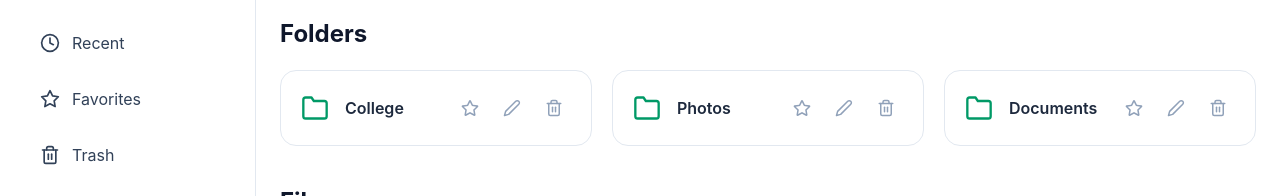
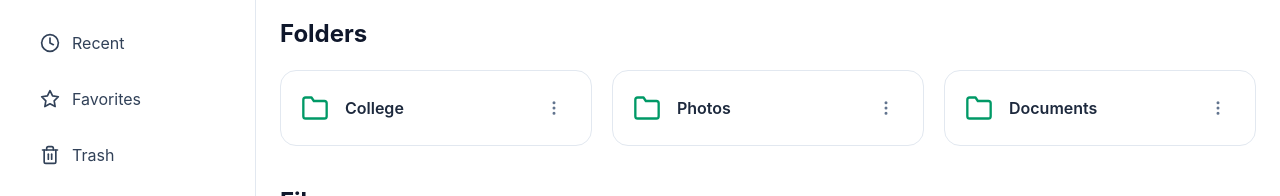
Before and after one commit to DwarkadhishKapse/cloud-storage-platform, a React (Vite) app in the folder client/: page / in a window 1280 px wide. Shown: the part 213-409 px from the top of the page. Built offline with nearby package versions, Linux system fonts and the light colour scheme.

Commit message:
feat: add folder actions menu with outside click handling

```diff
--- /dev/null
+++ b/client/src/components/FolderActionsMenu.jsx
@@ -0,0 +1,103 @@
+import React, { useEffect, useRef, useState } from "react";
+import { FiMoreVertical, FiEdit2, FiShare2, FiTrash2 } from "react-icons/fi";
+import { FaStar, FaRegStar } from "react-icons/fa";
+
+const FolderActionsMenu = ({
+  isFavorite,
+  onFavorite,
+  onEdit,
+  onShare,
+  onDelete,
+}) => {
+  const [isOpen, setIsOpen] = useState(false);
+
+  const menuRef = useRef(null);
+
+  useEffect(() => {
+    const handleClickOutside = (e) => {
+      if (menuRef.current && !menuRef.current.contains(e.target)) {
+        setIsOpen(false);
+      }
+    };
+
+    document.addEventListener("mousedown", handleClickOutside);
+
+    return () => {
+      document.removeEventListener("mousedown", handleClickOutside);
+    };
+  }, []);
+  return (
+    <div ref={menuRef} className="relative">
+      <button
+        onClick={(e) => {
+          e.stopPropagation();
+          setIsOpen((prev) => !prev);
+        }}
+        className="rounded-xl p-2 text-slate-500 transition-colors hover:bg-slate-100"
+      >
+        <FiMoreVertical size={18} />
+      </button>
+
+      {isOpen && (
+        <div
+          onClick={(e) => e.stopPropagation()}
+          className="absolute right-0 top-12 z-10 w-52 overflow-hidden rounded-2xl border border-slate-200 bg-white shadow-xl"
+        >
+          <button
+            onClick={() => {
+              onFavorite?.();
+              setIsOpen(false);
+            }}
+            className="flex w-full items-center gap-3 px-4 py-3 text-left text-slate-700 transition-colors hover:bg-slate-50"
+          >
+            {isFavorite ? (
+              <FaStar className="text-yellow-500" />
+            ) : (
+              <FaRegStar className="text-slate-400" />
+            )}
+            <span>
+              {isFavorite ? "Remove from Favorites" : "Add to Favorites"}
+            </span>
+          </button>
+
+          <button
+            onClick={() => {
+              onEdit?.();
+              setIsOpen(false);
+            }}
+            className="flex w-full items-center gap-3 px-4 py-3 text-left text-slate-700 transition-colors hover:bg-slate-50"
+          >
+            <FiEdit2 />
+            <span>Rename</span>
+          </button>
+
+          <button
+            onClick={() => {
+              onShare?.();
+              setIsOpen(false);
+            }}
+            className="flex w-full items-center gap-3 px-4 py-3 text-left text-slate-400 transition-colors hover:bg-slate-50"
+          >
+            <FiShare2 />
+            <span>Share (Coming Soon)</span>
+          </button>
+
+          <div className="mx-3 border-t border-slate-100" />
+
+          <button
+            onClick={() => {
+              onDelete?.();
+              setIsOpen(false);
+            }}
+            className="flex w-full items-center gap-3 px-4 py-3 text-left text-red-600 transition-colors hover:bg-red-50"
+          >
+            <FiTrash2 />
+            <span>Move to Trash</span>
+          </button>
+        </div>
+      )}
+    </div>
+  );
+};
+
+export default FolderActionsMenu;
--- a/client/src/components/FolderCard.jsx
+++ b/client/src/components/FolderCard.jsx
@@ -1,5 +1,5 @@
-import { FiFolder, FiTrash2, FiEdit2 } from "react-icons/fi";
-import { FaStar, FaRegStar } from "react-icons/fa";
+import { FiFolder } from "react-icons/fi";
+import FolderActionsMenu from "./FolderActionsMenu";
 
 const FolderCard = ({
   name,
@@ -12,52 +12,19 @@ const FolderCard = ({
   return (
     <div
       onClick={onClick}
-      className="flex justify-between cursor-pointer items-center gap-4 rounded-2xl border border-slate-200 bg-white p-5 transition-all duration-200 hover:border-emerald-300 hover:shadow-md"
+      className="flex cursor-pointer items-center justify-between gap-4 rounded-2xl border border-slate-200 bg-white p-5 transition-all duration-200 hover:border-emerald-300 hover:shadow-md"
     >
-      <div className="flex items-center gap-4">
-        <FiFolder size={28} className="text-emerald-600" />
-        <h3 className="font-semibold text-slate-800">{name}</h3>
+      <div className="flex min-w-0 items-center gap-4">
+        <FiFolder size={28} className="shrink-0 text-emerald-600" />
+        <h3 className="truncate font-semibold text-slate-800">{name}</h3>
       </div>
 
-      <div className="flex items-center gap-2">
-        <button
-          onClick={(e) => {
-            e.stopPropagation();
-            if (onFavorite) {
-              onFavorite();
-            }
-          }}
-          className="rounded-xl p-2 transition hover:bg-yellow-50"
-        >
-          {isFavorite ? (
-            <FaStar size={18} className="text-yellow-500" />
-          ) : (
-            <FaRegStar size={18} className="text-slate-400" />
-          )}
-        </button>
-        <button
-          onClick={(e) => {
-            e.stopPropagation();
-            if (onEdit) {
-              onEdit();
-            }
-          }}
-          className="rounded-xl p-2 text-slate-400 transition hover:bg-emerald-50 hover:text-emerald-600"
-        >
-          <FiEdit2 size={18} />
-        </button>
-        <button
-          onClick={(e) => {
-            e.stopPropagation();
-            if (onDelete) {
-              onDelete();
-            }
-          }}
-          className="rounded-xl p-2 text-slate-400 transition hover:bg-red-50 hover:text-red-500"
-        >
-          <FiTrash2 size={18} />
-        </button>
-      </div>
+      <FolderActionsMenu
+        isFavorite={isFavorite}
+        onFavorite={onFavorite}
+        onEdit={onEdit}
+        onDelete={onDelete}
+      />
     </div>
   );
 };
```
